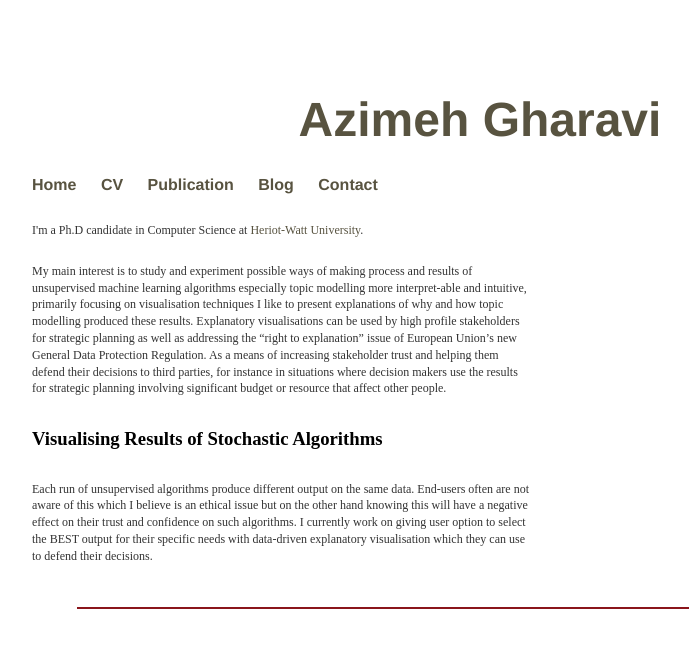
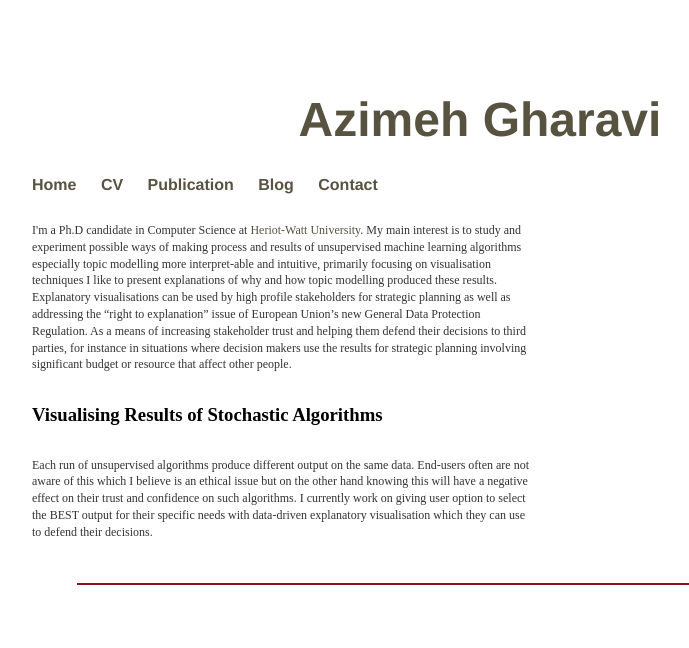
Before and after one commit to azigharavi/.github.io, a Jekyll site: the page built from index.html, in a window 1280 px wide. Shown: the top 648 px of the page, without its empty margins (160-849 px from the left). Built offline with Jekyll 4.4.1, drawn with Linux system fonts in a browser that asks for light colours.

Commit message:
Update index.html

```diff
--- a/index.html
+++ b/index.html
@@ -7,10 +7,7 @@ title: Azimeh Gharavi
 		<img src="">
 		<div style = "max-width: 500px">
 			<p>
-				I'm a Ph.D candidate in Computer Science at <a href="https://www.hw.ac.uk/" target="_blank">Heriot-Watt University</a>.
-			</p>
-			<p>
-				My main interest is to study and experiment possible ways of making process and results of unsupervised machine learning algorithms especially topic modelling more interpret-able and intuitive, primarily focusing on visualisation techniques I like to present explanations of why and how topic modelling produced these results. Explanatory visualisations can be used by high profile stakeholders for strategic planning as well as addressing the “right to explanation” issue of European Union’s new General Data Protection Regulation. As a means of increasing stakeholder trust and helping them defend their decisions to third parties, for instance in situations where decision makers use the results for strategic planning involving significant budget or resource that affect other people.
+				I'm a Ph.D candidate in Computer Science at <a href="https://www.hw.ac.uk/" target="_blank">Heriot-Watt University</a>. My main interest is to study and experiment possible ways of making process and results of unsupervised machine learning algorithms especially topic modelling more interpret-able and intuitive, primarily focusing on visualisation techniques I like to present explanations of why and how topic modelling produced these results. Explanatory visualisations can be used by high profile stakeholders for strategic planning as well as addressing the “right to explanation” issue of European Union’s new General Data Protection Regulation. As a means of increasing stakeholder trust and helping them defend their decisions to third parties, for instance in situations where decision makers use the results for strategic planning involving significant budget or resource that affect other people.
 			</p>
 			<h3>
 				Visualising Results of Stochastic Algorithms
```
